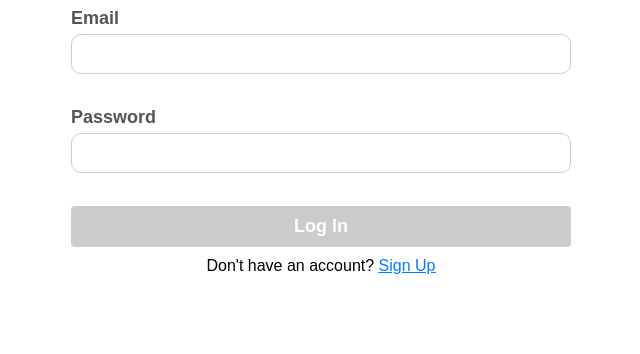
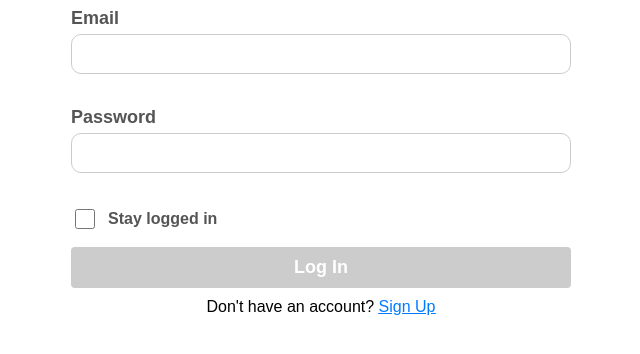
Before and after one commit to rhaversen/GroupSchedulerFrontend-Deprecated, a Next.js app: page /login in a window 1280 px wide. Shown: the top 354 px of the page, without its empty margins (319-959 px from the left). Built offline with nearby package versions, Linux system fonts and the light colour scheme.

Commit message:
add stay logged in checkbox

```diff
--- a/src/pages/login.js
+++ b/src/pages/login.js
@@ -32,10 +32,13 @@ function Login() {
     };
 
     const handleChange = (e) => {
-        const { name, value } = e.target;
+        const { name, type, checked } = e.target;
+        const value = type === 'checkbox' ? checked : e.target.value;
         const newFormData = { ...formData, [name]: value };
         setFormData(newFormData);
-        setErrorMessages({ ...errorMessages, [`${name}Msg`]: validations[name](value) });
+        if (validations[name]) {
+            setErrorMessages({ ...errorMessages, [`${name}Msg`]: validations[name](value) });
+        }
         handleValidation(newFormData);
     };
 
@@ -60,6 +63,10 @@ function Login() {
             <form onSubmit={handleSubmit} className={styles.form}>
                 <InputField type="email" name="email" label="Email" autoComplete="email" value={formData.email} onChange={handleChange} errorMessage={errorMessages.emailMsg} />
                 <InputField type="password" name="password" label="Password" autoComplete="current-password" value={formData.password} onChange={handleChange} errorMessage={errorMessages.passwordMsg} />
+                <div className={styles.checkboxContainer}>
+                    <input type="checkbox" name="stayLoggedIn" checked={formData.stayLoggedIn} onChange={handleChange} />
+                    <label htmlFor="stayLoggedIn">Stay logged in</label>
+                </div>
                 <button type="submit" disabled={!isFormValid || isLoading} className={styles.submitButton}>
                     {isLoading ? 'Logging in...' : 'Log In'}
                 </button>
--- a/src/pages/userInput.module.css
+++ b/src/pages/userInput.module.css
@@ -14,6 +14,25 @@
 .form {
     max-width: 500px;
     margin: 0 auto;
+}
+
+.checkboxContainer {
+    display: flex;
+    align-items: center;
+    margin: 15px 0;
+}
+
+.checkboxContainer input[type="checkbox"] {
+    width: 20px;
+    height: 20px;
+    cursor: pointer;
+}
+
+.checkboxContainer label {
+    font-weight: bold;
+    font-size: 16px;
+    margin-left: 10px;
+    color: #555;
 }
 
 .submitButton {
```
